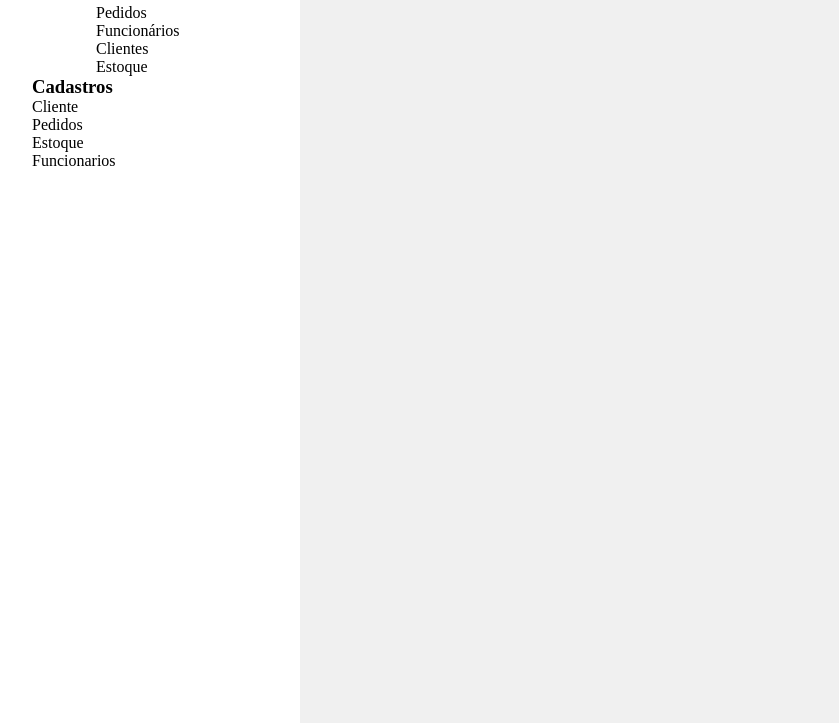
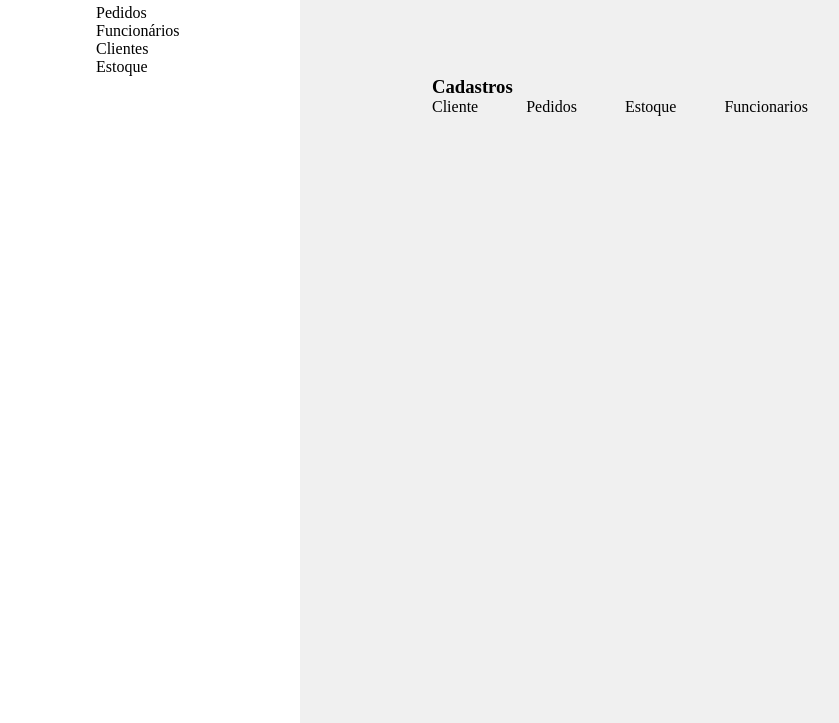
Before and after one commit to miiswan/Projeto-Integrador---BusinesSystem, a plain HTML site: page busineSystem/index.html in a window 1280 px wide. Shown: the part 77-800 px from the top of the page, without its empty margins (0-839 px from the left). Drawn offline with Linux system fonts and the light colour scheme.

Commit message:
Update style.css

```diff
--- a/busineSystem/style/style.css
+++ b/busineSystem/style/style.css
@@ -32,3 +32,10 @@ body{
 #logo {
     margin-top: 1.5rem;
 }
+
+.cadastros {
+    display: flex;
+    flex-direction: row;
+    margin-left: 25rem;
+    gap: 3rem;
+}
```
